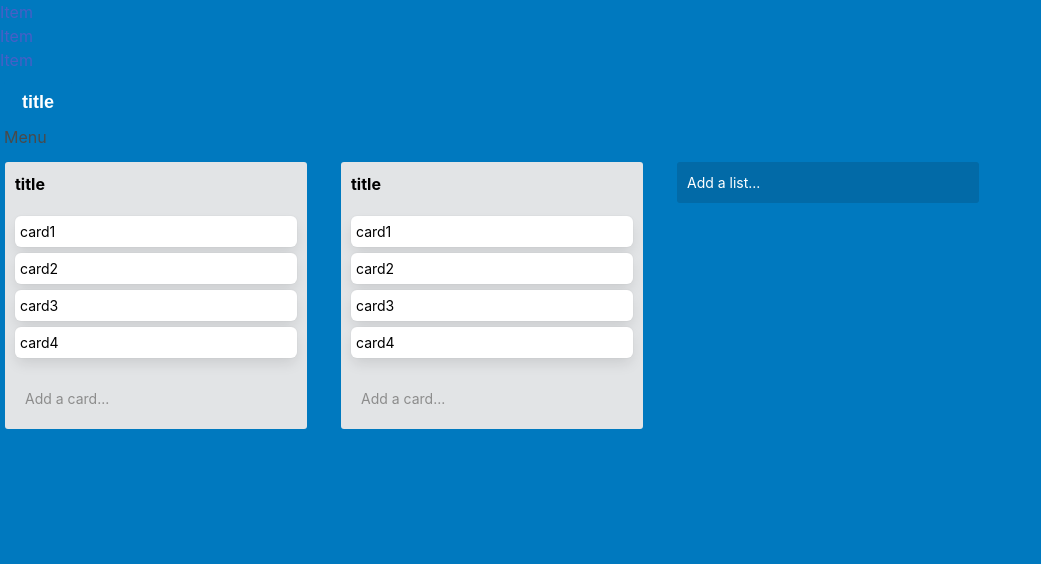
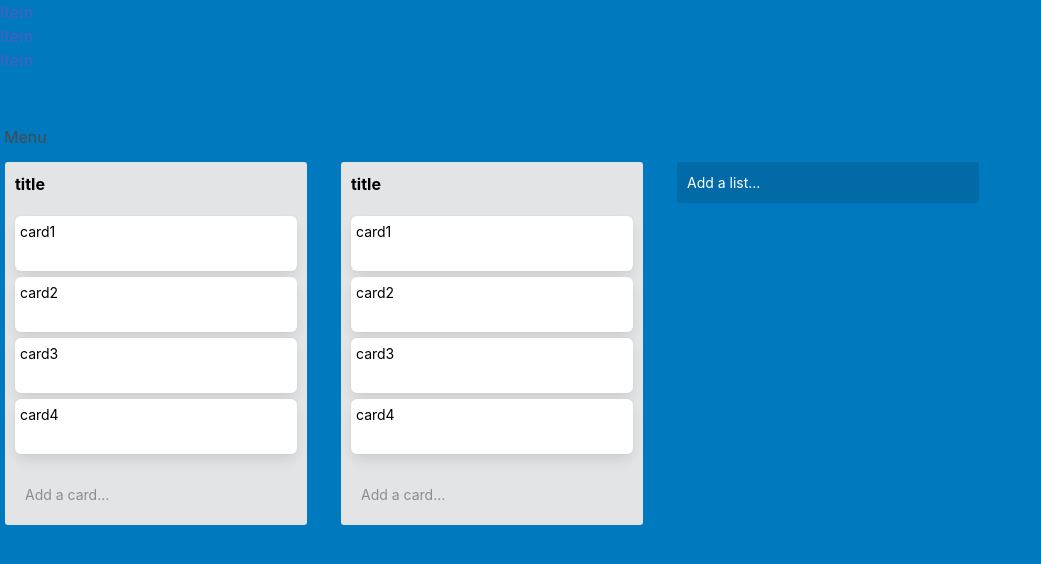
Before and after one commit to dentednerd/Trell-Jo, a React app: page / in a window 1280 px wide. Shown: the top 564 px of the page, without its empty margins (0-1041 px from the left). Built offline with nearby package versions, Linux system fonts and the light colour scheme.

Commit message:
edits cards

```diff
--- a/src/components/Column.js
+++ b/src/components/Column.js
@@ -12,7 +12,11 @@ class Column extends React.Component {
             <div className="columns">
                     {this.props.lists.map((list) => {
                         return (<div className="column is-3" key={list.id}>
-                            <ColumnList editListTitle={this.props.editListTitle} updateCards={this.props.updateCards} list={list}/>
+                            <ColumnList
+                            editListTitle={this.props.editListTitle}
+                            editCard={this.props.editCard}
+                            updateCards={this.props.updateCards}
+                            list={list}/>
                         </div>);
                     })}
 
@@ -27,7 +31,8 @@ class Column extends React.Component {
 Column.propTypes = {
     lists: PropTypes.array.isRequired,
     updateCards: PropTypes.func.isRequired,
-    addAList: PropTypes.func.isRequired
+    addAList: PropTypes.func.isRequired,
+    editCard: PropTypes.func.isRequired
 };
 
 export default Column;
--- a/src/components/ColumnCard.css
+++ b/src/components/ColumnCard.css
@@ -8,6 +8,12 @@
     justify-content: space-between;
 }
 
+.button {
+    color: transparent;
+    border: 0;
+    box-shadow: 0;
+}
+
 .icon {
     color:#fff;
 }
@@ -15,3 +21,17 @@
  .box:hover .icon {
      color:#888;
 }
+
+ .box:hover {
+     background-color:#d3d3d3;
+}
+
+ .box:hover .button {
+     background-color:#d3d3d3;
+}
+
+textarea {
+    resize: none;
+    width: 100%;
+    height: 100px;
+    }
--- a/src/components/ColumnCard.js
+++ b/src/components/ColumnCard.js
@@ -3,17 +3,59 @@ import React from 'react';
 import './ColumnCard.css';
 
 class ColumnCard extends React.Component {
-    render () {
+    constructor(props) {
+        super(props);
+        this.state = {
+            textEditorVisible: false
+        };
+        this.makeTextEditorVisible = this.makeTextEditorVisible.bind(this);
+        this.updateCard = this.updateCard.bind(this);
+    }
+    render() {
         return (
             <a href='#'>
-            <div className='box'>
-                {this.props.card.text}
-                <span className="icon is-small">
-                    <i className="fa fa-pencil"></i>
-                </span>
-            </div>
-            </a>
+                <div>
+                    {
+                        this.state.textEditorVisible
+                            ? <div className="modal is-active">
+                                <div className="modal-background"></div>
+                                <div className="modal-card">
+                                        <form onSubmit={this.updateCard}>
+                                    <section className='modal-card-body'>
+                                            <textarea>
+                                                {this.props.card.text}
+                                                </textarea>
+                                    </section>
+                                    <footer className='modal-card-foot'>
+                                            <button className='button is-success'>Save</button>
+                                        <button onClick={this.makeTextEditorVisible} className="modal-close is-large"></button>
+                                    </footer>
+                                        </form>
+                                </div>
+                            </div>
+                            : <div className='box'>
+                                {this.props.card.text}
+                                < button onClick={this.makeTextEditorVisible} className='changeColorButton button is-white'>
+                                    <span className="icon is-small">
+                                        <i className="fa fa-pencil"></i>
+                                    </span>
+                                </button>
+                            </div>
+
+                    }
+                </div>
+            </a >
         );
+    }
+    makeTextEditorVisible() {
+        this.setState({
+            textEditorVisible: !this.state.textEditorVisible
+        });
+    }
+    updateCard (event) {
+        event.preventDefault();
+        const newText = event.target[0].value;
+        this.props.editCard(newText, this.props.id, this.props.card.id);
     }
 }
 
--- a/src/components/ColumnCardsList.js
+++ b/src/components/ColumnCardsList.js
@@ -10,8 +10,9 @@ class ColumnCardsList extends React.Component {
         return (
             <div className='columnListBox'>
                 {this.props.cards.map((card) => {
+                        console.log(card)
                     return (
-                        <ColumnCard key={card.id} card={card}/>
+                        <ColumnCard editCard={this.props.editCard} id={this.props.id} key={card.id} card={card}/>
                     );
                 })}
             </div>
--- a/src/components/ColumnList.js
+++ b/src/components/ColumnList.js
@@ -11,7 +11,7 @@ class ColumnList extends React.Component {
         return (
             <div className="ColumnList">
                 <ColumnTitle editListTitle={this.props.editListTitle} id={this.props.list.id} title={this.props.list.title}/>
-                <ColumnCardsList cards={this.props.list.cards}/>
+                <ColumnCardsList cards={this.props.list.cards} editCard={this.props.editCard} id={this.props.list.id}/>
                 <ColumnAdd id={this.props.list.id} updateCards={this.props.updateCards} />
             </div>
         );
--- a/src/components/Columns.js
+++ b/src/components/Columns.js
@@ -59,12 +59,18 @@ class Columns extends React.Component {
         this.updateCards = this.updateCards.bind(this);
         this.addAList = this.addAList.bind(this);
         this.editListTitle = this.editListTitle.bind(this);
+        this.editCard = this.editCard.bind(this);
     }
     render () {
         return (
             <div>
                 <div>
-                    <Column editListTitle={this.editListTitle} addAList={this.addAList} updateCards={this.updateCards} lists={this.state.lists} />
+                    <Column
+                    editListTitle={this.editListTitle}
+                    addAList={this.addAList}
+                    updateCards={this.updateCards}
+                    editCard={this.editCard}
+                    lists={this.state.lists} />
                 </div>
             </div>
         );
@@ -97,7 +103,20 @@ class Columns extends React.Component {
         listToEdit[index].title = newTitle;
         this.setState ({
             lists: listToEdit
-        })
+        });
+    }
+    editCard (text, listId, cardId) {
+        const listIndex = findIndex(this.state.lists, listId);
+        const cardIndex = findIndex(this.state.lists[listIndex].cards, cardId);
+        const listToEdit = this.state.lists;
+        const formattedComment = {
+            id: cardIndex,
+            text: text
+        }
+        listToEdit[listIndex].cards[cardIndex] = formattedComment;
+        this.setState ({
+            lists: listToEdit
+        });
     }
 }
 
```
